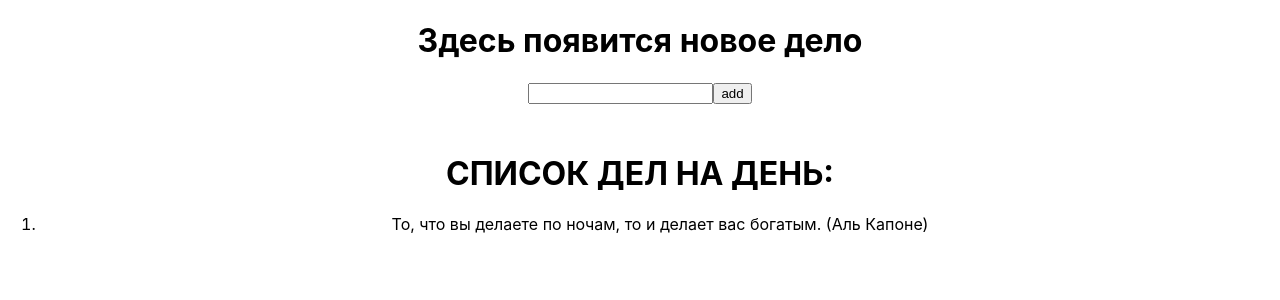
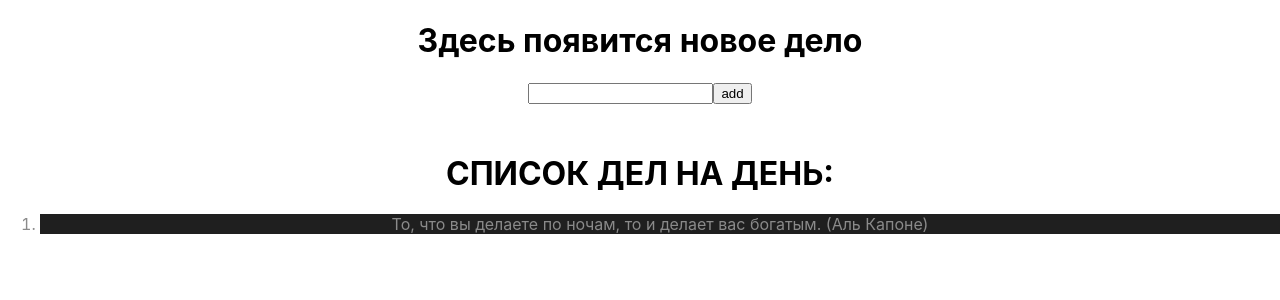
Before and after one commit to DmitryIsTrying/homework, a React (Create React App) app: page / in a window 1280 px wide. Shown: the top 300 px of the page. Built offline with nearby package versions, Linux system fonts and the light colour scheme.

Commit message:
Fix even task's

```diff
--- a/src/HW/4/HW4.tsx
+++ b/src/HW/4/HW4.tsx
@@ -41,7 +41,7 @@
       <ol id={'hw04-tasks'}>
         {texts.map((el, index) => {
           return (
-            <li key={index} id={`hw04-task-${index}`} className={(index + 1) % 2 === 0 ? s.chetNechet : ''}>
+            <li key={index} id={`hw04-task-${index}`} className={(index) % 2 === 0 ? s.chetNechet : ''}>
               {el}
             </li>
           );
--- a/src/index.tsx
+++ b/src/index.tsx
@@ -1,13 +1,9 @@
 import React from 'react';
-import ReactDOM from 'react-dom/client';
+import ReactDOM from 'react-dom';
 import './index.css';
-import App from './App';
-import reportWebVitals from './reportWebVitals';
+import App from "./App";
 
-const root = ReactDOM.createRoot(document.getElementById('root') as HTMLElement);
-root.render(<App />);
-
-// If you want to start measuring performance in your app, pass a function
-// to log results (for example: reportWebVitals(console.log))
-// or send to an analytics endpoint. Learn more: https://bit.ly/CRA-vitals
-reportWebVitals();
+ReactDOM.render(
+    <App/>, document.getElementById('root')
+);
+// Что надо написать вместо ххх, чтобы в консоль вывело true?
```
